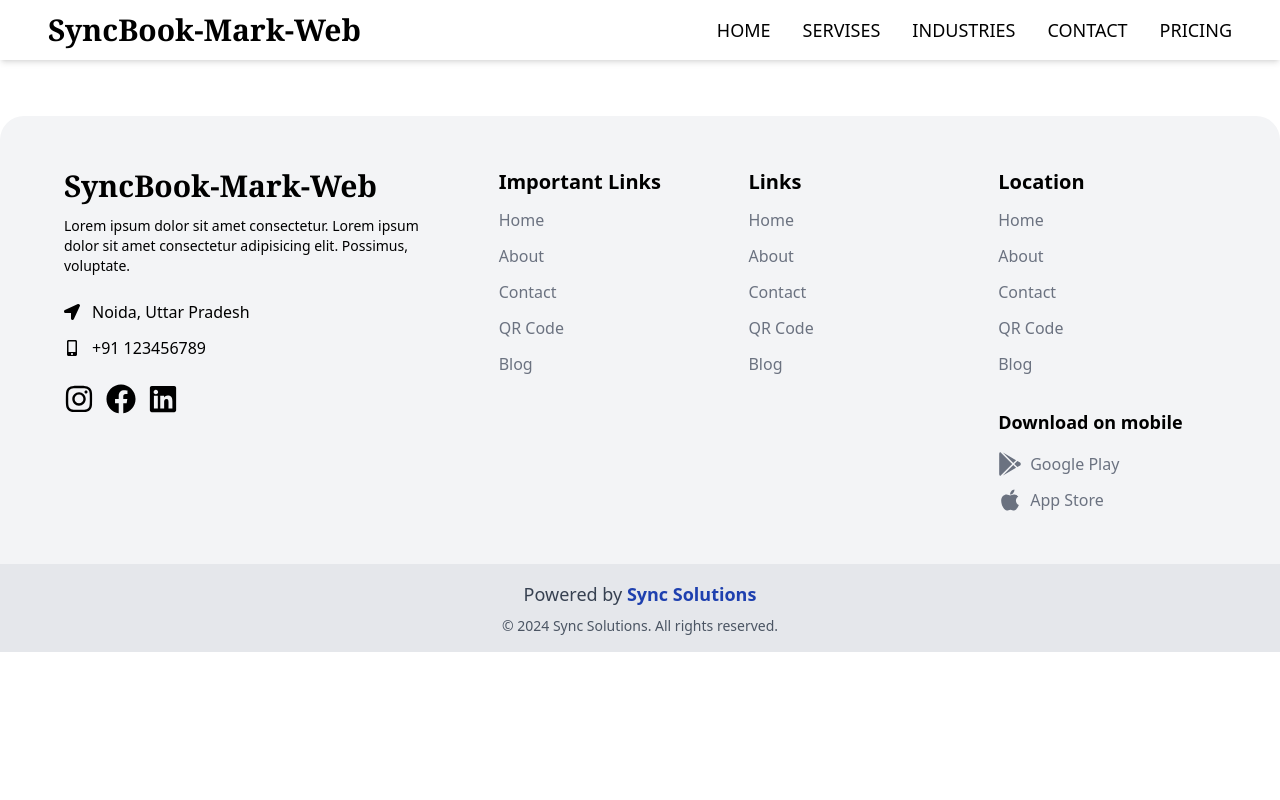
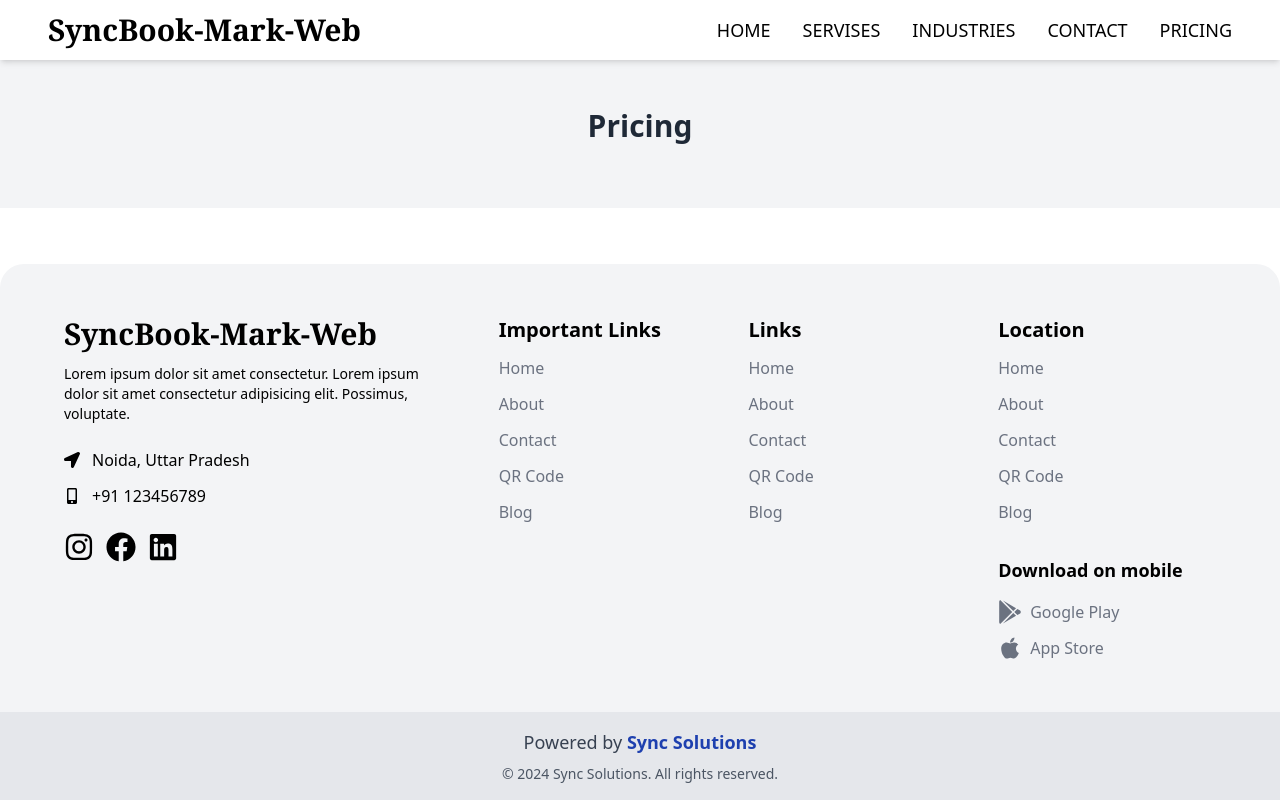
Before and after one commit to Pratham11601/quick_cabs_website, a React (Vite) app: page /pricing in a window 1280 px wide. Built offline with nearby package versions, Linux system fonts and the light colour scheme.

Commit message:
pricing page added

```diff
--- a/package.json
+++ b/package.json
@@ -13,10 +13,12 @@
     "@formspree/react": "^2.5.1",
     "aos": "^2.3.4",
     "framer-motion": "^11.15.0",
+    "lucide-react": "^0.468.0",
     "qrcode.react": "^4.2.0",
     "react": "^18.3.1",
     "react-dom": "^18.3.1",
     "react-icons": "^5.4.0",
+    "react-multi-carousel": "^2.8.5",
     "react-router-dom": "^7.0.2"
   },
   "devDependencies": {
--- a/src/App.jsx
+++ b/src/App.jsx
@@ -67,6 +67,7 @@ import Services from "./pages/Services/services";
 import ShareQRCode from "./pages/Contact/ShareQRCode";
 import MyAppointments from "./pages/Services/MyAppointments";
 import BookAppointment from "./pages/Services/BookAppointment";
+import PricingSection from "./pages/Pricing/PricingSection";
 
 const App = () => {
   useEffect(() => {
@@ -98,6 +99,10 @@ const App = () => {
            {/* Route for Share QR page */}
            <Route path="/share" element={<ShareQRCode />} />
 
+             {/* Route for Share QR page */}
+             <Route path="/pricing" element={<PricingSection />} />
+
+
           {/* Route for BookAppointment page */}
           <Route path="/book-appointment" element={<BookAppointment />} />
 
--- a/src/components/Navbar/navbar.jsx
+++ b/src/components/Navbar/navbar.jsx
@@ -27,7 +27,7 @@ export const Navlinks = [
   {
     id: 1,
     name: "PRICING",
-    link: "/#",
+    link: "/pricing",
   },
 ];
 const Navbar = ({ theme, setTheme }) => {
--- /dev/null
+++ b/src/pages/Pricing/PricingSection.jsx
@@ -0,0 +1,12 @@
+import React from 'react';
+
+const PricingSection = () => {
+  return (
+    <section className="bg-gray-100 py-12 px-6 text-center">
+      <h2 className="text-3xl font-bold text-gray-800 mb-4">Pricing</h2>
+
+    </section>
+  );
+};
+
+export default PricingSection;
```
Also changed, not shown: 1 other file (tests, documents, lock files or other folders).
